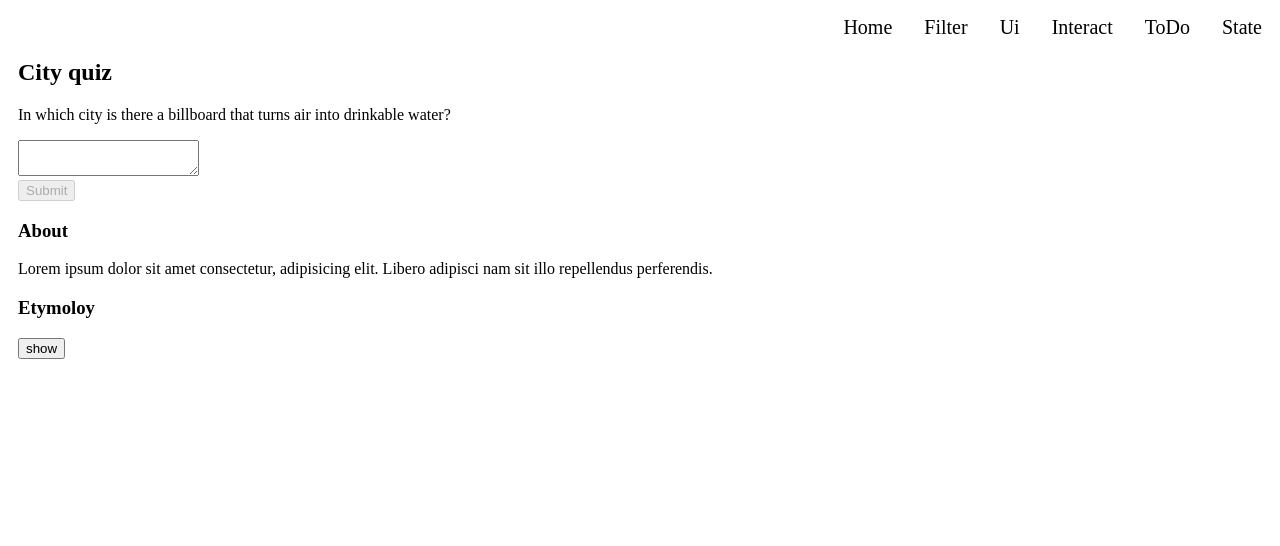
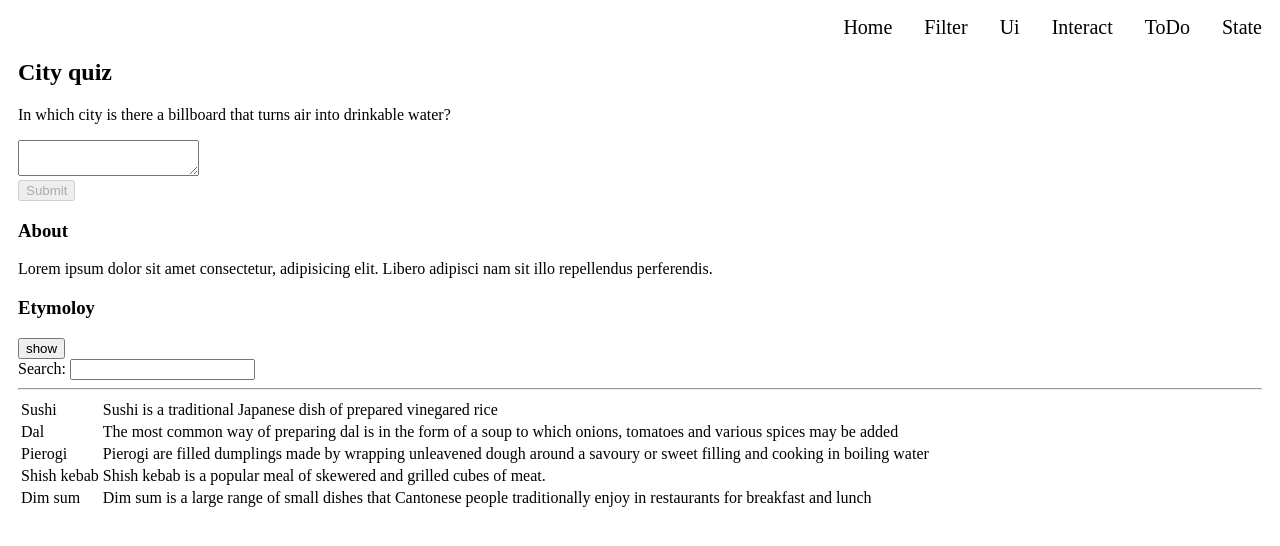
Before and after one commit to mszahan/react-official, a React (Vite) app: page /state in a window 1280 px wide. Shown: the top 546 px of the page. Built offline with nearby package versions, Linux system fonts and the light colour scheme.

Commit message:
implemented the search filter in one way with unnecessary states

```diff
--- /dev/null
+++ b/src/components/state/FilteringData.jsx
@@ -0,0 +1,88 @@
+import { useState } from "react";
+
+export function filterItems(items, query) {
+    query = query.toLowerCase();
+    return items.filter(item =>
+      item.name.split(' ').some(word =>
+        word.toLowerCase().startsWith(query)
+      )
+    );
+  }
+
+const foods = [{
+    id: 0,
+    name: 'Sushi',
+    description: 'Sushi is a traditional Japanese dish of prepared vinegared rice'
+  }, {
+    id: 1,
+    name: 'Dal',
+    description: 'The most common way of preparing dal is in the form of a soup to which onions, tomatoes and various spices may be added'
+  }, {
+    id: 2,
+    name: 'Pierogi',
+    description: 'Pierogi are filled dumplings made by wrapping unleavened dough around a savoury or sweet filling and cooking in boiling water'
+  }, {
+    id: 3,
+    name: 'Shish kebab',
+    description: 'Shish kebab is a popular meal of skewered and grilled cubes of meat.'
+  }, {
+    id: 4,
+    name: 'Dim sum',
+    description: 'Dim sum is a large range of small dishes that Cantonese people traditionally enjoy in restaurants for breakfast and lunch'
+  }];
+
+
+export default function FilterableList() {
+    const [query, setQurey] = useState('');
+    const [results, setResults] = useState(foods);
+
+    function handleChange(e) {
+        setQurey(e.target.value);
+        const newResults = filterItems(foods, e.target.value)
+        setResults(newResults)
+    }
+
+    return (
+        <div className="filterableList">
+            <SearchBar
+            query={query}
+            onShow={handleChange}
+            />
+            <hr />
+            <List items={results}/>
+        </div>
+    )
+}
+
+
+function SearchBar({onShow, query}){
+
+
+    return (
+        <label htmlFor="">
+            Search: {' '}
+            <input
+            type="text"
+            value={query}
+            onChange={onShow}
+            />
+        </label>
+    )
+}
+
+
+function List({items}) {
+    return (
+        <table>
+            <tbody>
+                {items.map(food => (
+                    <tr key={food.id}>
+                        <td>{food.name}</td>
+                        <td>{food.description}</td>
+
+                    </tr>
+                ))}
+            </tbody>
+        </table>
+    )
+}
--- a/src/components/state/ManagingState.jsx
+++ b/src/components/state/ManagingState.jsx
@@ -1,5 +1,6 @@
 import Form from "./DeclaritiveUi"
 import Accordion from "./SharingState"
+import FilterableList from "./FilteringData"
 
 
 export default function ManagingState() {
@@ -7,6 +8,7 @@
         <div className="state">
             <Form/>
             <Accordion/>
+            <FilterableList/>
         </div>
     )
 }
```
